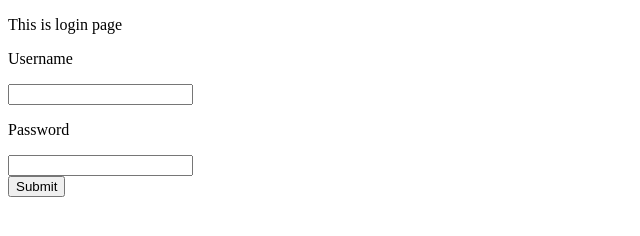
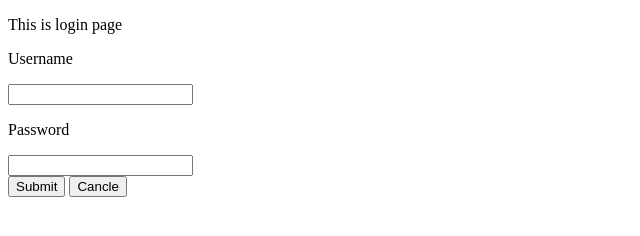
Before and after one commit to rajkajare/SnapCart, a plain HTML site: page login.html in a window 1280 px wide. Shown: the whole page, without its empty margins (0-640 px from the left). Drawn offline with Linux system fonts and the light colour scheme.

Commit message:
version 1.1 : add cancel button

```diff
--- a/login.html
+++ b/login.html
@@ -12,6 +12,7 @@
         <input class="js-input-password" type="text">
         <div>
             <button class="js-submit-button">Submit</button>
+            <button class="js-submit-button">Cancle</button>
         </div>
 
 
```
